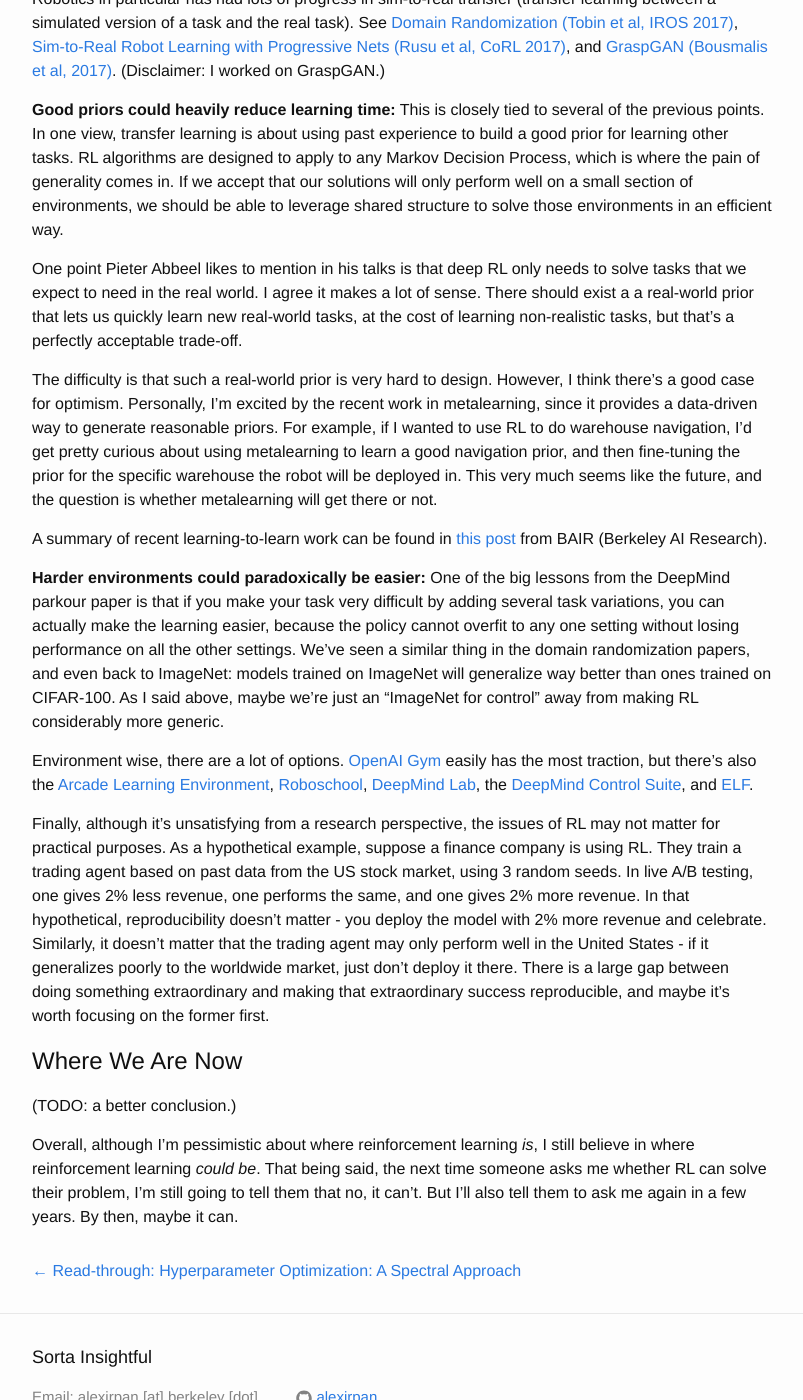
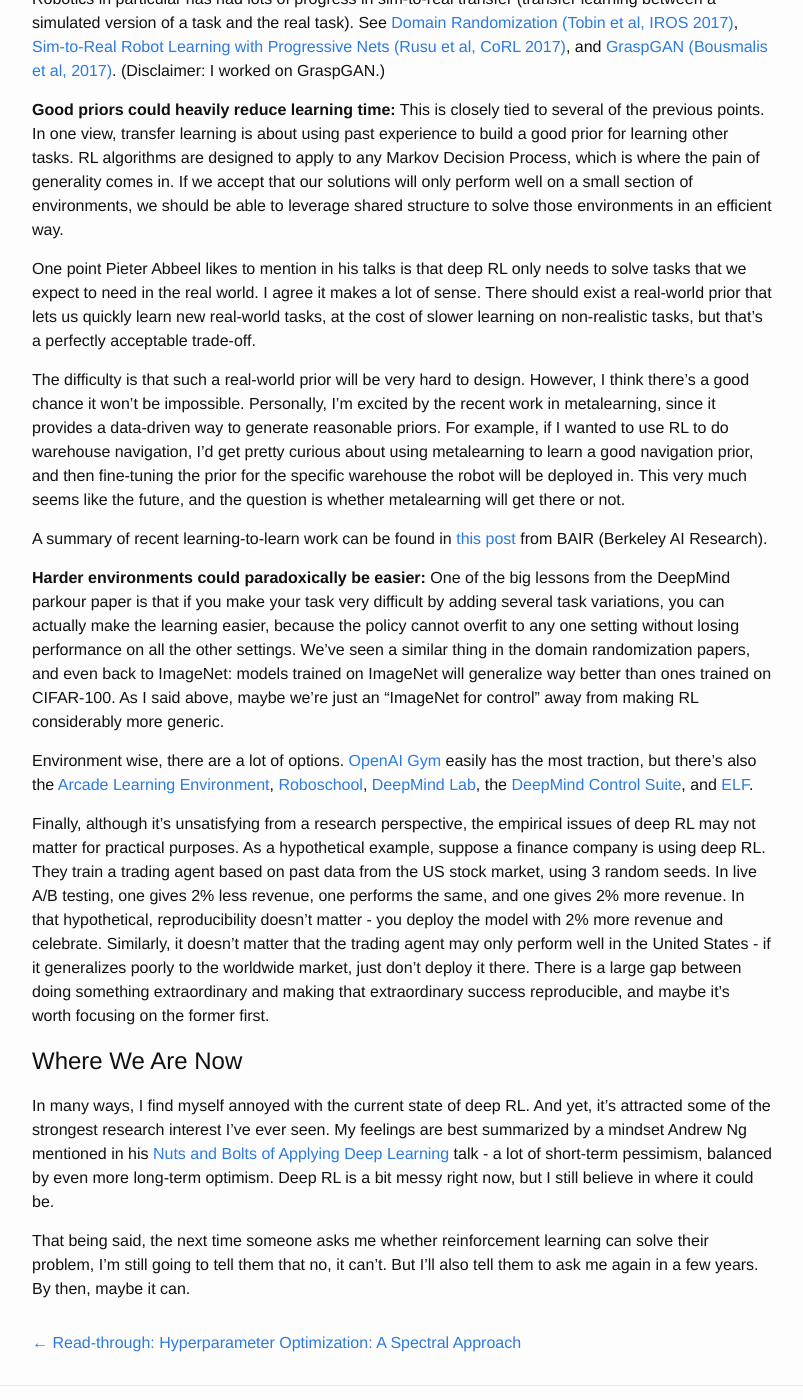
Before and after one commit to alexirpan/alexirpan.github.io, a Jekyll site: the page built from _posts/2017-12-11-rl-hard.markdown, in a window 1280 px wide and 1400 px high, scrolled down 23495 px. Shown: the whole window, without its empty margins (238-1041 px from the left). Built offline with Jekyll 4.4.1, drawn with Linux system fonts in a browser that asks for light colours; nearby versions of some CDN libraries.

```diff
--- a/_posts/2017-12-11-rl-hard.markdown
+++ b/_posts/2017-12-11-rl-hard.markdown
@@ -1067,12 +1067,12 @@
 One point Pieter Abbeel
 likes to mention in his talks is that deep RL only needs to solve tasks that
 we expect to need in the real world. I agree it makes a lot of sense.
-There should exist a
+There should exist
 a real-world prior that lets us quickly learn new real-world tasks, at the cost
-of learning non-realistic tasks, but that's a perfectly acceptable trade-off.
+of slower learning on non-realistic tasks, but that's a perfectly acceptable trade-off.
 
-The difficulty is that such a real-world prior is very hard to design.
-However, I think there's a good case for optimism.
+The difficulty is that such a real-world prior will be very hard to design.
+However, I think there's a good chance it won't be impossible.
 Personally, I'm excited by the recent work in metalearning, since it provides
 a data-driven way to generate reasonable priors.
 For example, if I wanted to use RL to do warehouse navigation, I'd get pretty
@@ -1103,8 +1103,8 @@
 
 
 Finally, although it's unsatisfying from a research
-perspective, the issues of RL may not matter for practical purposes. As a
-hypothetical example, suppose a finance company is using RL. They train a
+perspective, the empirical issues of deep RL may not matter for practical purposes. As a
+hypothetical example, suppose a finance company is using deep RL. They train a
 trading agent based on past data from the US stock market, using 3 random seeds.
 In live A/B testing, one gives 2% less revenue, one performs the
 same, and one gives 2% more revenue. In that hypothetical, reproducibility
@@ -1119,10 +1119,14 @@
 Where We Are Now
 ===============================================================================
 
-(TODO: a better conclusion.)
+In many ways, I find myself annoyed with the current state of deep RL.
+And yet, it's attracted some of the strongest research
+interest I've ever seen. My feelings are best summarized by a mindset Andrew
+Ng mentioned in his [Nuts and Bolts of Applying Deep Learning](https://www.youtube.com/watch?v=F1ka6a13S9I)
+talk - a lot of short-term pessimism, balanced by even more long-term optimism.
+Deep RL is a bit messy right now, but I still believe in where it could be.
 
-Overall, although I'm pessimistic about where reinforcement learning *is*, I
-still believe in where reinforcement learning *could be*. That being said,
-the next time someone asks me whether RL can solve their problem, I'm still
-going to tell them that no, it can't. But I'll also tell them to ask me again in
-a few years. By then, maybe it can.
+That being said,
+the next time someone asks me whether reinforcement learning can solve their
+problem, I'm still going to tell them that no, it can't. But I'll also tell
+them to ask me again in a few years. By then, maybe it can.
```
